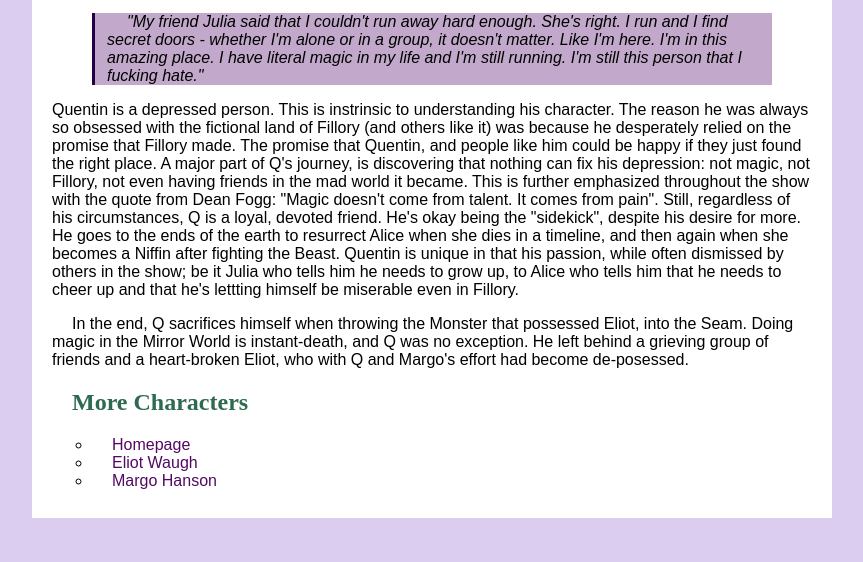
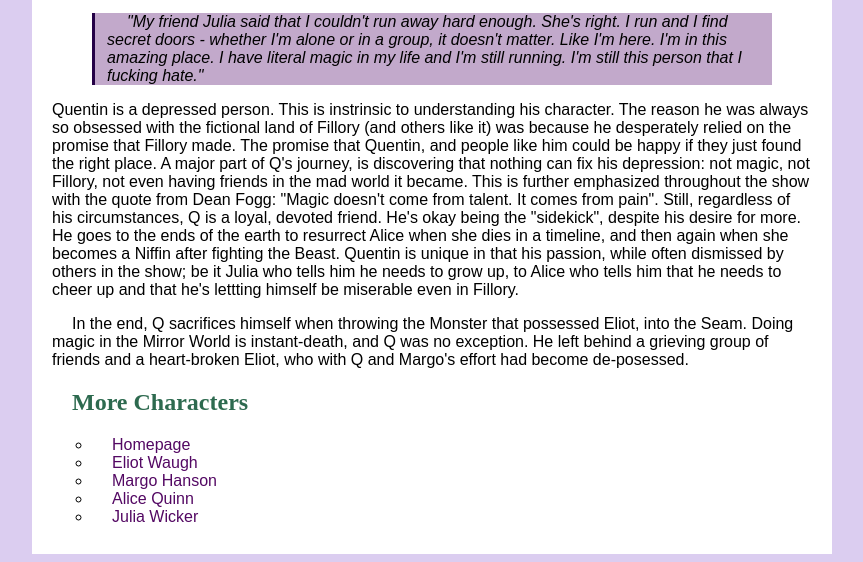
Before and after one commit to sgaydadom/brakebills-poppers, a plain HTML site: page character-pages/quentin-coldwater.html in a window 1280 px wide. Shown: the part 3496-4058 px from the top of the page, without its empty margins (209-1072 px from the left). Before the commit the page ends 4022 px from the top, so only its background shows below. Drawn offline with Linux system fonts and the light colour scheme.

Commit message:
updated the character links

```diff
--- a/character-pages/quentin-coldwater.html
+++ b/character-pages/quentin-coldwater.html
@@ -92,4 +92,6 @@
           <li><a href=".../homepage.html">Homepage</a></li>
           <li><a href=".../elliot-waugh.html">Eliot Waugh </a></li>
           <li><a href=".../margo-hanson.html">Margo Hanson <a/></li>
+          <li><a ref=".../alice-quinn.html">Alice Quinn</a></li>
+          <li><a ref=".../julia-wicker.html">Julia Wicker</a></li>
           </ul>
```
